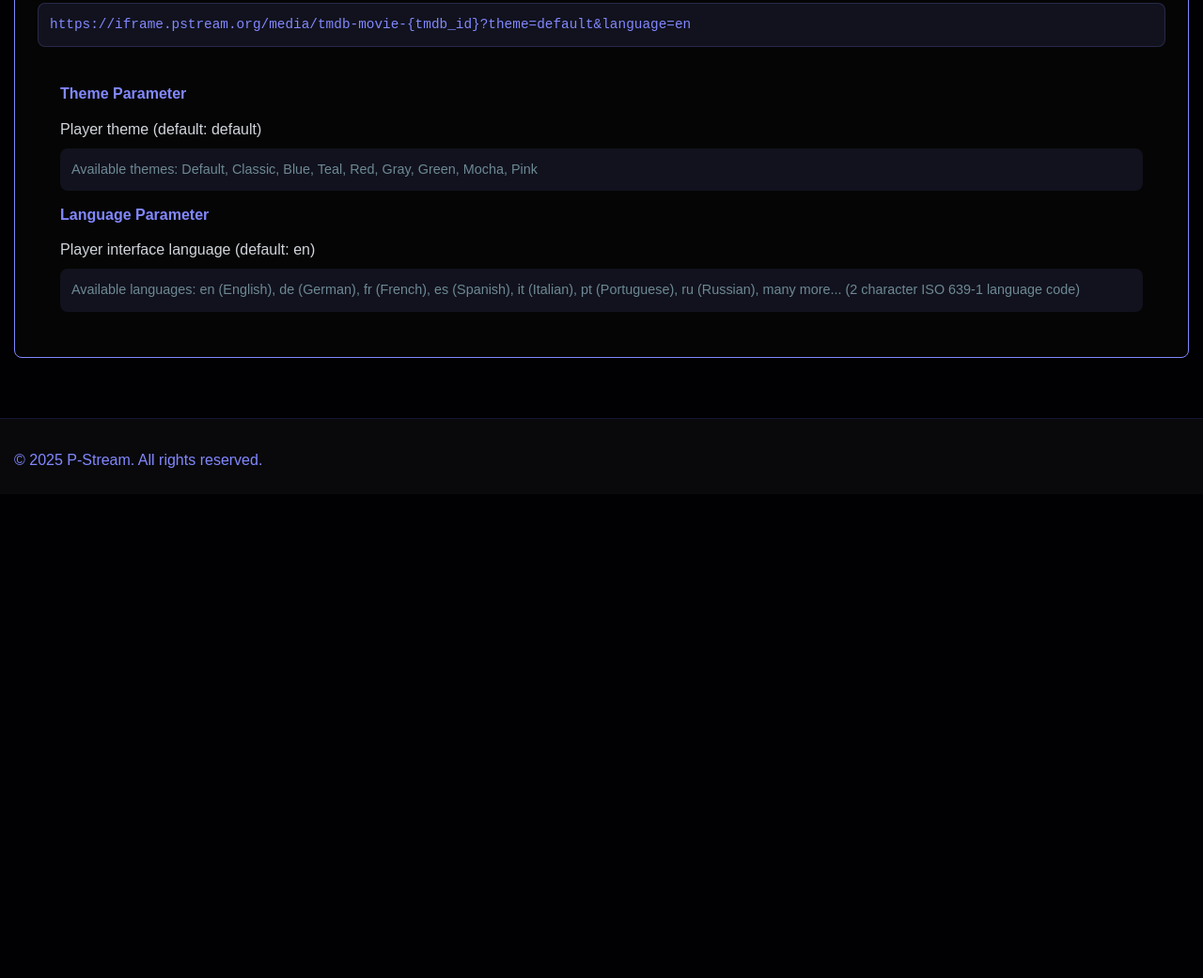
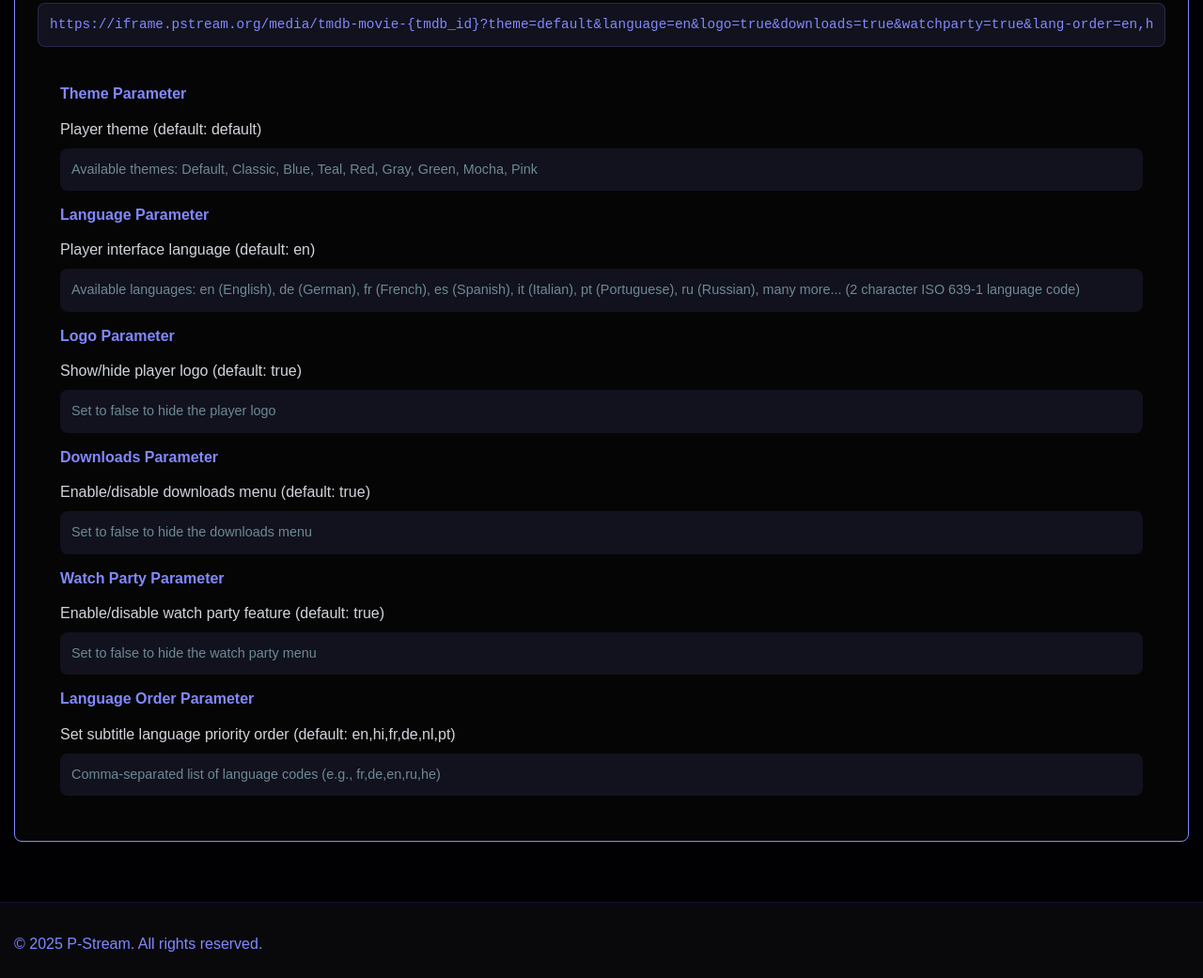
Before and after one commit to Pasithea0/embed-api-home, a website: page index.html in a window 1280 px wide. Shown: the part 2525-3566 px from the top of the page at 94% size. Before the commit the page ends 3051 px from the top, so only its background shows below. Drawn offline with nearby package versions, Linux system fonts and the light colour scheme; a web font is replaced by a local one.

Commit message:
add more custom options

```diff
--- a/index.html
+++ b/index.html
@@ -290,7 +290,7 @@
                           type="text"
                           class="text"
                           readonly=""
-                          value="https://iframe.pstream.org/media/tmdb-movie-{tmdb_id}?theme=default&language=en"
+                          value="https://iframe.pstream.org/media/tmdb-movie-{tmdb_id}?theme=default&language=en&logo=true&downloads=true&watchparty=true&lang-order=en,hi,fr,de,nl,pt"
                         />
                       </div>
                       <button class="copy-btn">
@@ -311,6 +311,39 @@
                           <p>Player interface language (default: en)</p>
                           <div class="text-muted">
                             Available languages: en (English), de (German), fr (French), es (Spanish), it (Italian), pt (Portuguese), ru (Russian), many more... (2 character ISO 639-1 language code)
+                          </div>
+                        </div>
+                      </div>
+                      <div class="row mt-3">
+                        <div class="col-12 col-md-6">
+                          <h6>Logo Parameter</h6>
+                          <p>Show/hide player logo (default: true)</p>
+                          <div class="text-muted">
+                            Set to false to hide the player logo
+                          </div>
+                        </div>
+                        <div class="col-12 col-md-6 mt-3 mt-md-0">
+                          <h6>Downloads Parameter</h6>
+                          <p>Enable/disable downloads menu (default: true)</p>
+                          <div class="text-muted">
+                            Set to false to hide the downloads menu
+                          </div>
+                        </div>
+                      </div>
+                      <div class="row mt-3">
+                        <div class="col-12 col-md-6">
+                          <h6>Watch Party Parameter</h6>
+                          <p>Enable/disable watch party feature (default: true)</p>
+                          <div class="text-muted">
+                            Set to false to hide the watch party menu
+                          </div>
+                        </div>
+                        <div class="col-12 col-md-6 mt-3 mt-md-0">
+                          <h6>Language Order Parameter</h6>
+                          <p>Set subtitle language priority order (default: en,hi,fr,de,nl,pt)</p>
+                          <div class="text-muted">
+                            Comma-separated list of language codes (e.g., fr,de,en,ru,he)
+                          </div>
                         </div>
                       </div>
                     </div>
```
Lines whose indentation alone changed are shown as unchanged.
